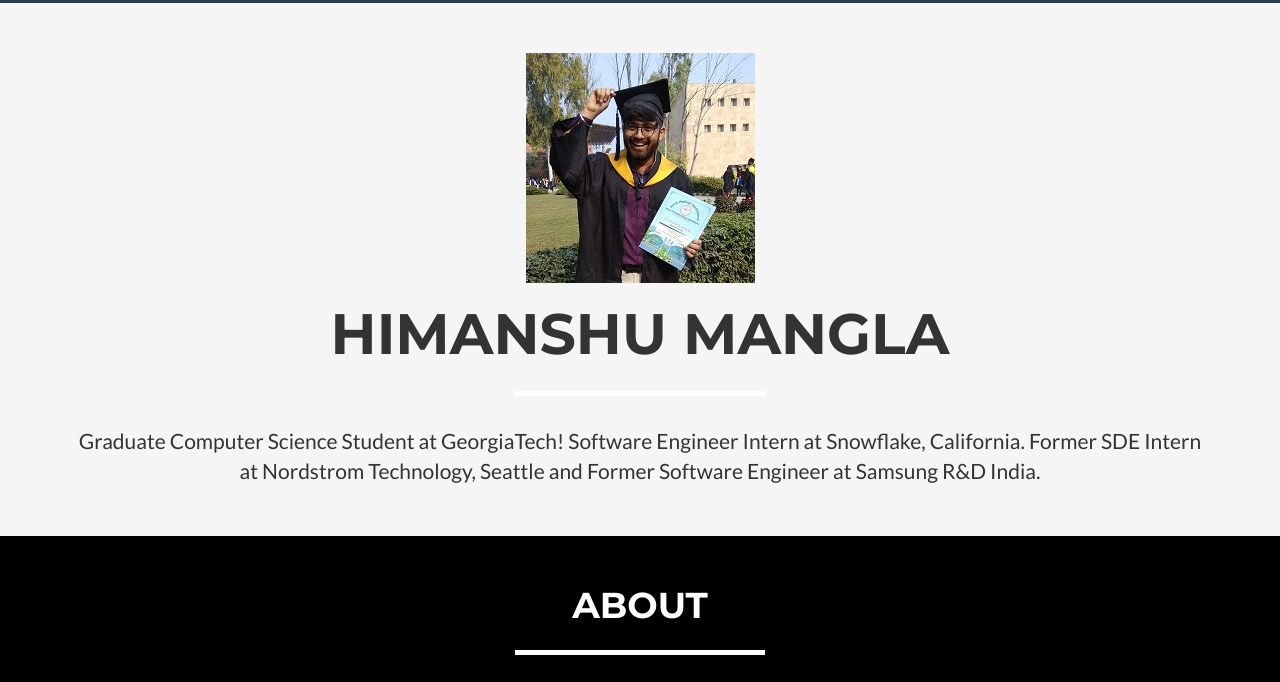
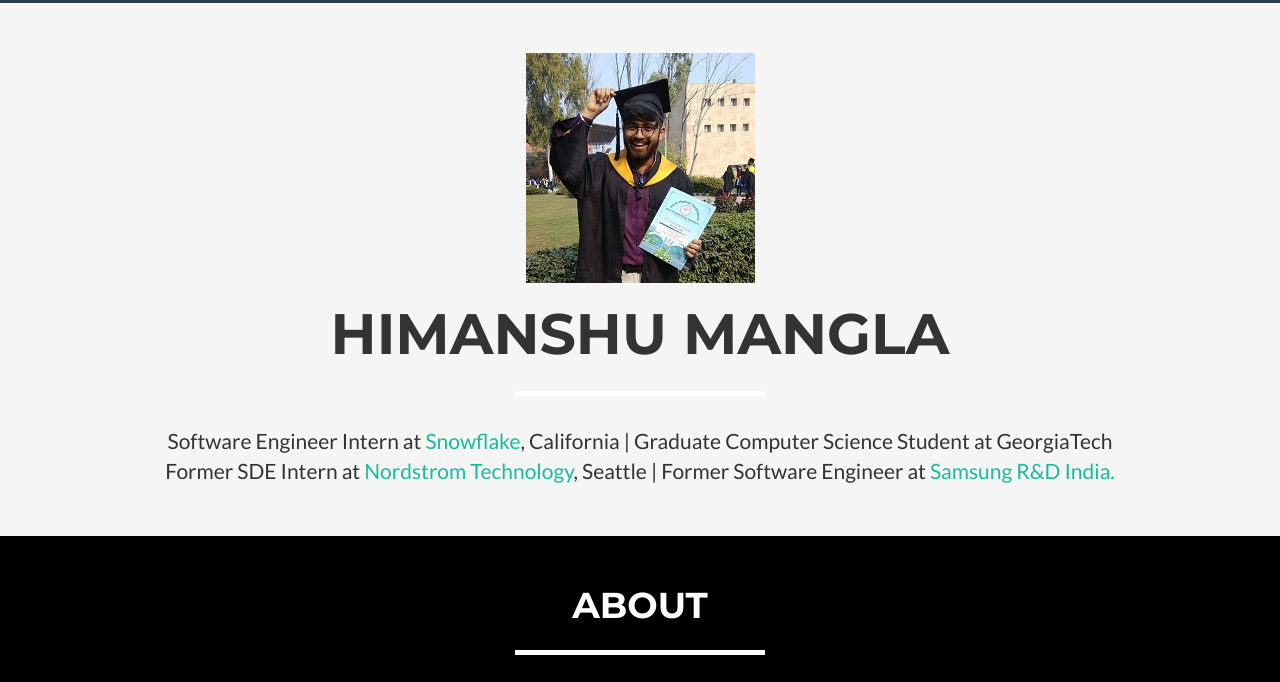
Before and after one commit to himanshumangla/himanshumangla.github.io, a website: page index.html in a window 1280 px wide. Shown: the part 97-779 px from the top of the page. Drawn offline with nearby package versions, Linux system fonts and the light colour scheme.

Commit message:
Update index.html

```diff
--- a/index.html
+++ b/index.html
@@ -98,8 +98,8 @@
                     <div class="intro-text">
                         <h1 class="name">Himanshu Mangla</h1>
                         <hr class="star-light">
-                        <span class="skills">Graduate Computer Science Student at GeorgiaTech! Software Engineer Intern at Snowflake, California.
-Former SDE Intern at Nordstrom Technology, Seattle and Former Software Engineer at Samsung R&D India.</span>
+                        <span class="skills">Software Engineer Intern at <a href="https://www.snowflake.com/">Snowflake</a>, California | Graduate Computer Science Student at GeorgiaTech
+<br/> Former SDE Intern at <a href="https://careers.nordstrom.com/#/headquarters-careers/technology/">Nordstrom Technology</a>, Seattle | Former Software Engineer at <a href="https://research.samsung.com/sri-b">Samsung R&D India.</a></span>
                     </div>
                 </div>
             </div>
```
